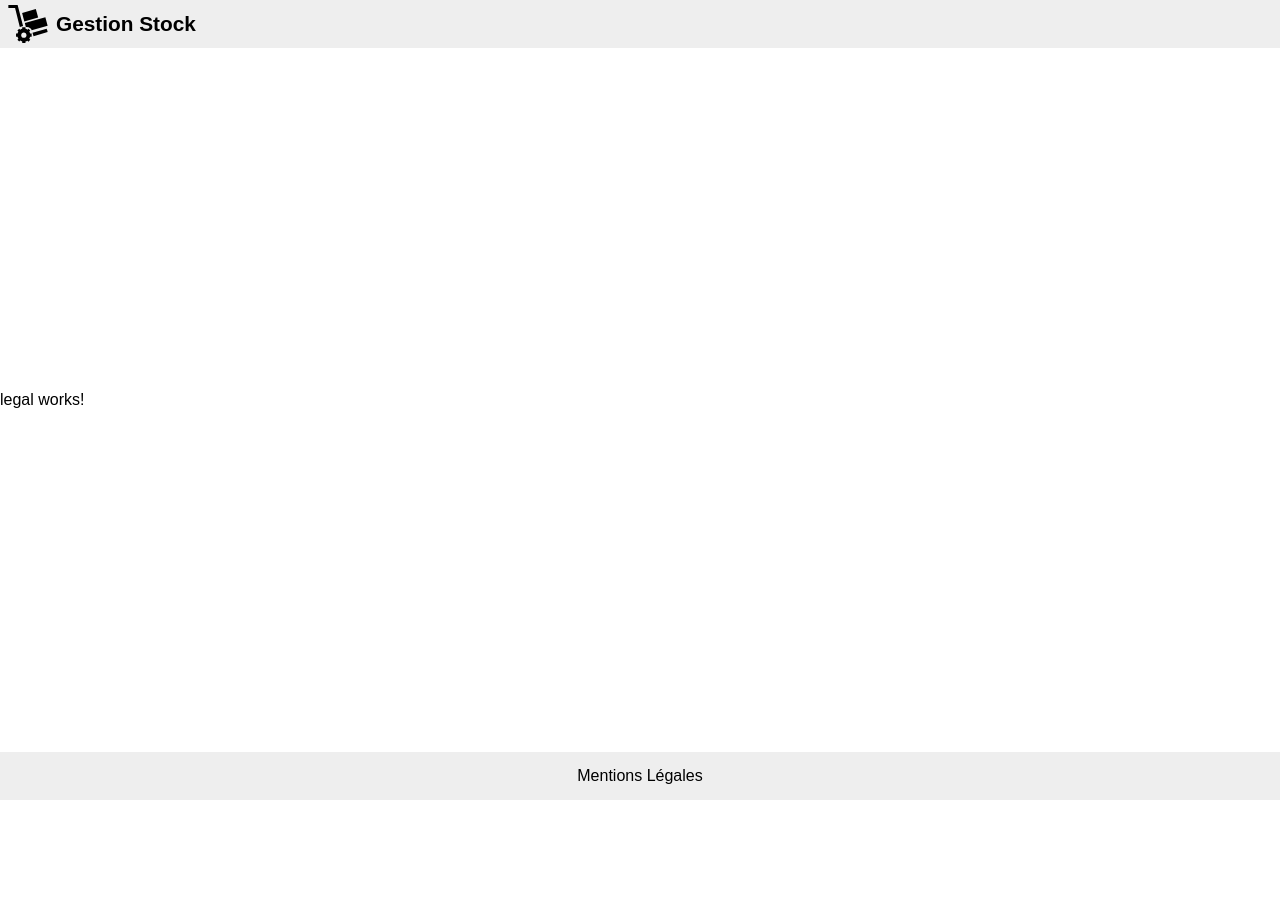
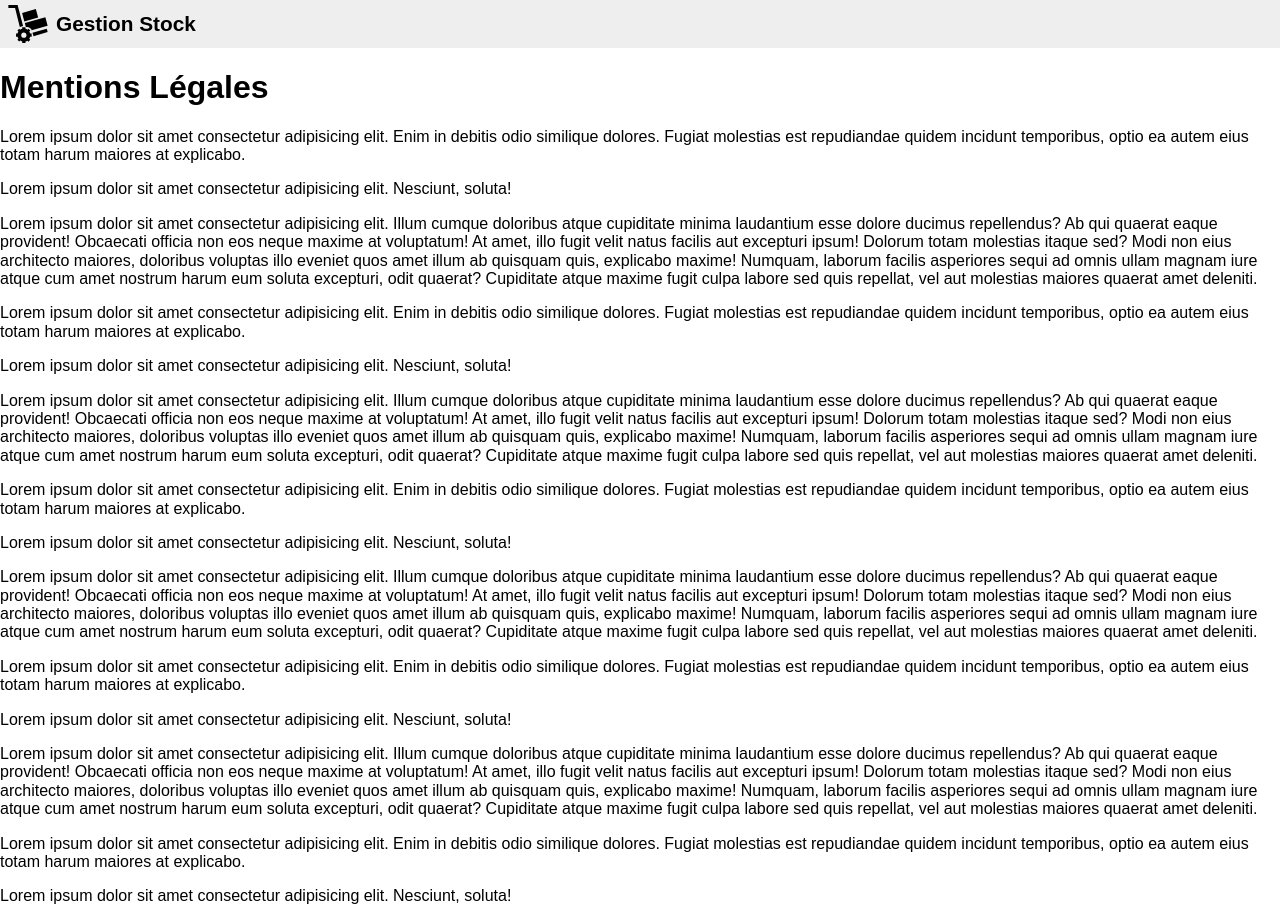
Before and after one commit to jlg-formation/agu-liege-2023, an Angular app in the folder front/: page /legal in a window 1280 px wide. Shown: the top 922 px of the page. Before the commit the page ends 800 px from the top, so only its background shows below. Built offline with nearby package versions, Linux system fonts and the light colour scheme.

Commit message:
dev: added dom for legal and home

```diff
--- a/front/src/app/routes/home/home.component.html
+++ b/front/src/app/routes/home/home.component.html
@@ -1 +1,4 @@
-<p>home works!</p>
+<main>
+  <h1>Gérer efficacement votre stock</h1>
+  <a href="#" class="button primary">Voir le stock</a>
+</main>
--- a/front/src/app/routes/legal/legal.component.html
+++ b/front/src/app/routes/legal/legal.component.html
@@ -1 +1,103 @@
-<p>legal works!</p>
+<main>
+  <h1>Mentions Légales</h1>
+  <p>
+    Lorem ipsum dolor sit amet consectetur adipisicing elit. Enim in debitis
+    odio similique dolores. Fugiat molestias est repudiandae quidem incidunt
+    temporibus, optio ea autem eius totam harum maiores at explicabo.
+  </p>
+  <p>
+    Lorem ipsum dolor sit amet consectetur adipisicing elit. Nesciunt, soluta!
+  </p>
+  <p>
+    Lorem ipsum dolor sit amet consectetur adipisicing elit. Illum cumque
+    doloribus atque cupiditate minima laudantium esse dolore ducimus
+    repellendus? Ab qui quaerat eaque provident! Obcaecati officia non eos neque
+    maxime at voluptatum! At amet, illo fugit velit natus facilis aut excepturi
+    ipsum! Dolorum totam molestias itaque sed? Modi non eius architecto maiores,
+    doloribus voluptas illo eveniet quos amet illum ab quisquam quis, explicabo
+    maxime! Numquam, laborum facilis asperiores sequi ad omnis ullam magnam iure
+    atque cum amet nostrum harum eum soluta excepturi, odit quaerat? Cupiditate
+    atque maxime fugit culpa labore sed quis repellat, vel aut molestias maiores
+    quaerat amet deleniti.
+  </p>
+  <p>
+    Lorem ipsum dolor sit amet consectetur adipisicing elit. Enim in debitis
+    odio similique dolores. Fugiat molestias est repudiandae quidem incidunt
+    temporibus, optio ea autem eius totam harum maiores at explicabo.
+  </p>
+  <p>
+    Lorem ipsum dolor sit amet consectetur adipisicing elit. Nesciunt, soluta!
+  </p>
+  <p>
+    Lorem ipsum dolor sit amet consectetur adipisicing elit. Illum cumque
+    doloribus atque cupiditate minima laudantium esse dolore ducimus
+    repellendus? Ab qui quaerat eaque provident! Obcaecati officia non eos neque
+    maxime at voluptatum! At amet, illo fugit velit natus facilis aut excepturi
+    ipsum! Dolorum totam molestias itaque sed? Modi non eius architecto maiores,
+    doloribus voluptas illo eveniet quos amet illum ab quisquam quis, explicabo
+    maxime! Numquam, laborum facilis asperiores sequi ad omnis ullam magnam iure
+    atque cum amet nostrum harum eum soluta excepturi, odit quaerat? Cupiditate
+    atque maxime fugit culpa labore sed quis repellat, vel aut molestias maiores
+    quaerat amet deleniti.
+  </p>
+  <p>
+    Lorem ipsum dolor sit amet consectetur adipisicing elit. Enim in debitis
+    odio similique dolores. Fugiat molestias est repudiandae quidem incidunt
+    temporibus, optio ea autem eius totam harum maiores at explicabo.
+  </p>
+  <p>
+    Lorem ipsum dolor sit amet consectetur adipisicing elit. Nesciunt, soluta!
+  </p>
+  <p>
+    Lorem ipsum dolor sit amet consectetur adipisicing elit. Illum cumque
+    doloribus atque cupiditate minima laudantium esse dolore ducimus
+    repellendus? Ab qui quaerat eaque provident! Obcaecati officia non eos neque
+    maxime at voluptatum! At amet, illo fugit velit natus facilis aut excepturi
+    ipsum! Dolorum totam molestias itaque sed? Modi non eius architecto maiores,
+    doloribus voluptas illo eveniet quos amet illum ab quisquam quis, explicabo
+    maxime! Numquam, laborum facilis asperiores sequi ad omnis ullam magnam iure
+    atque cum amet nostrum harum eum soluta excepturi, odit quaerat? Cupiditate
+    atque maxime fugit culpa labore sed quis repellat, vel aut molestias maiores
+    quaerat amet deleniti.
+  </p>
+  <p>
+    Lorem ipsum dolor sit amet consectetur adipisicing elit. Enim in debitis
+    odio similique dolores. Fugiat molestias est repudiandae quidem incidunt
+    temporibus, optio ea autem eius totam harum maiores at explicabo.
+  </p>
+  <p>
+    Lorem ipsum dolor sit amet consectetur adipisicing elit. Nesciunt, soluta!
+  </p>
+  <p>
+    Lorem ipsum dolor sit amet consectetur adipisicing elit. Illum cumque
+    doloribus atque cupiditate minima laudantium esse dolore ducimus
+    repellendus? Ab qui quaerat eaque provident! Obcaecati officia non eos neque
+    maxime at voluptatum! At amet, illo fugit velit natus facilis aut excepturi
+    ipsum! Dolorum totam molestias itaque sed? Modi non eius architecto maiores,
+    doloribus voluptas illo eveniet quos amet illum ab quisquam quis, explicabo
+    maxime! Numquam, laborum facilis asperiores sequi ad omnis ullam magnam iure
+    atque cum amet nostrum harum eum soluta excepturi, odit quaerat? Cupiditate
+    atque maxime fugit culpa labore sed quis repellat, vel aut molestias maiores
+    quaerat amet deleniti.
+  </p>
+  <p>
+    Lorem ipsum dolor sit amet consectetur adipisicing elit. Enim in debitis
+    odio similique dolores. Fugiat molestias est repudiandae quidem incidunt
+    temporibus, optio ea autem eius totam harum maiores at explicabo.
+  </p>
+  <p>
+    Lorem ipsum dolor sit amet consectetur adipisicing elit. Nesciunt, soluta!
+  </p>
+  <p>
+    Lorem ipsum dolor sit amet consectetur adipisicing elit. Illum cumque
+    doloribus atque cupiditate minima laudantium esse dolore ducimus
+    repellendus? Ab qui quaerat eaque provident! Obcaecati officia non eos neque
+    maxime at voluptatum! At amet, illo fugit velit natus facilis aut excepturi
+    ipsum! Dolorum totam molestias itaque sed? Modi non eius architecto maiores,
+    doloribus voluptas illo eveniet quos amet illum ab quisquam quis, explicabo
+    maxime! Numquam, laborum facilis asperiores sequi ad omnis ullam magnam iure
+    atque cum amet nostrum harum eum soluta excepturi, odit quaerat? Cupiditate
+    atque maxime fugit culpa labore sed quis repellat, vel aut molestias maiores
+    quaerat amet deleniti.
+  </p>
+</main>
```
